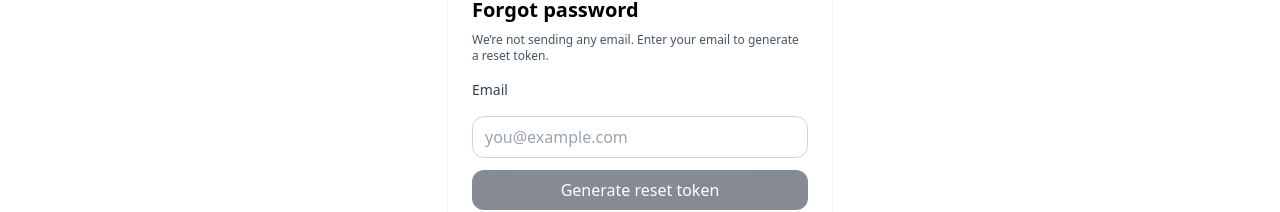
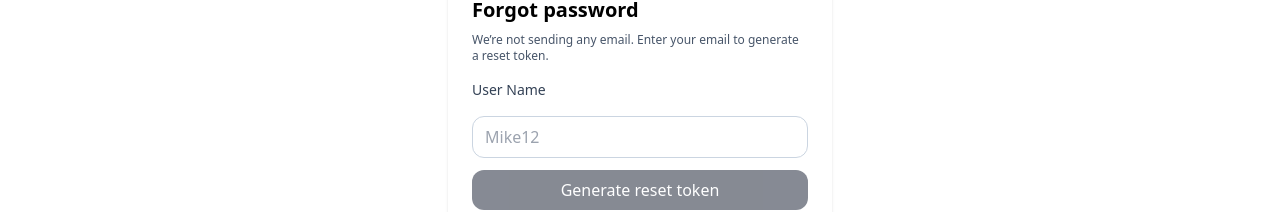
Before and after one commit to apchandu96/Resumescreener, a React (Vite) app in the folder frontend/: page /forgot in a window 1280 px wide. Shown: the part 164-376 px from the top of the page. Built offline with nearby package versions, Linux system fonts and the light colour scheme.

Commit message:
commit- changing to uname

```diff
--- a/frontend/src/pages/ForgotPassword.jsx
+++ b/frontend/src/pages/ForgotPassword.jsx
@@ -35,13 +35,13 @@ export default function ForgotPassword(){
       )}
 
       <form onSubmit={submit} className="space-y-3">
-        <label className="label" htmlFor="email">Email</label>
+        <label className="label" htmlFor="email">User Name</label>
         <input
           id="email"
           className="input w-full"
           value={email}
           onChange={e=>setEmail(e.target.value)}
-          placeholder="you@example.com"
+          placeholder="Mike12"
           autoComplete="email"
         />
         <button className="btn w-full" disabled={loading || !email.trim()}>
--- a/frontend/src/pages/Login.jsx
+++ b/frontend/src/pages/Login.jsx
@@ -22,7 +22,7 @@ export default function Login(){
       <h2 className="text-xl font-semibold mb-4">Login</h2>
       {err && <div className="bg-red-100 text-red-600 p-2 mb-3">{err}</div>}
       <form onSubmit={submit} className="space-y-3">
-        <input className="input w-full" placeholder="Email" value={email} onChange={e=>setEmail(e.target.value)} />
+        <input className="input w-full" placeholder="User Name" value={email} onChange={e=>setEmail(e.target.value)} />
         <input className="input w-full" type="password" placeholder="Password" value={password} onChange={e=>setPassword(e.target.value)} />
         <button className="btn w-full">Login</button>
         <div className="mt-3 text-center">
--- a/frontend/src/pages/Register.jsx
+++ b/frontend/src/pages/Register.jsx
@@ -46,12 +46,12 @@ export default function Register() {
 
       <form onSubmit={onSubmit} className="mt-5 space-y-4">
         <div>
-          <label htmlFor="email" className="label">Email</label>
+          <label htmlFor="email" className="label">User Name</label>
           <input
             id="email"
             type="email"
             className="input"
-            placeholder="you@example.com"
+            placeholder="Mike12"
             autoComplete="email"
             value={email}
             onChange={(e)=>setEmail(e.target.value)}
```
